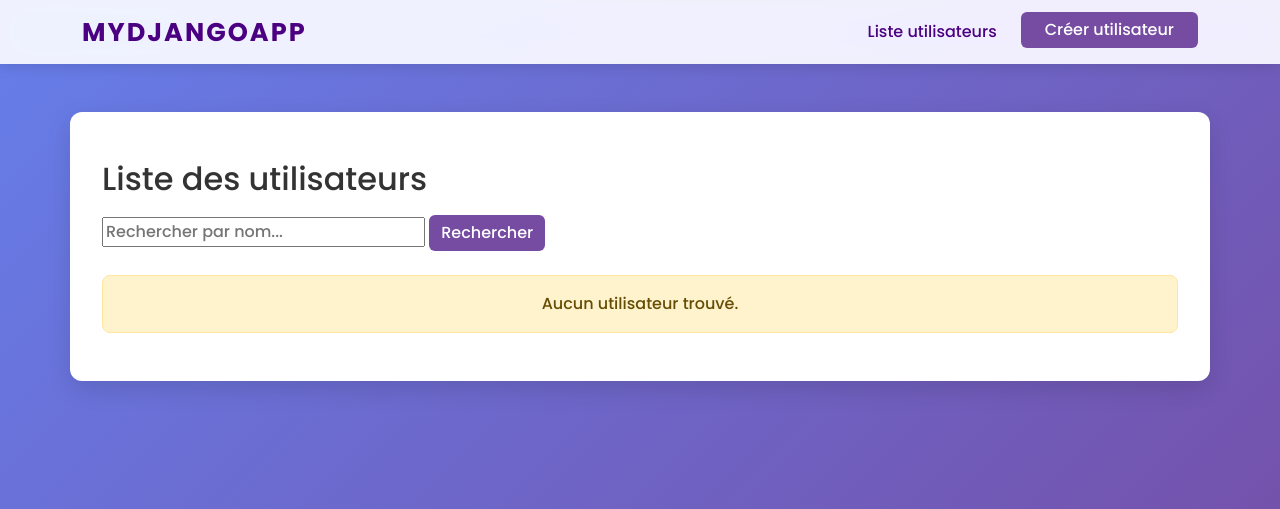
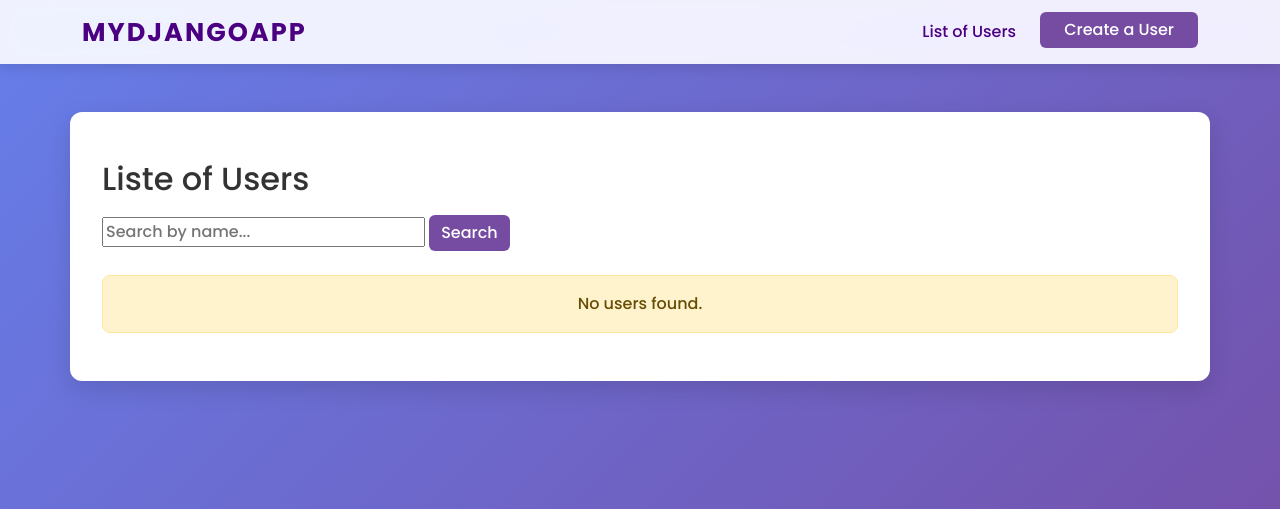
Before and after one commit to Saifeddine75/django_user_dashboard, a Django app: page / in a window 1280 px wide. Shown: the top 509 px of the page. Run offline with Django 3.2, Linux system fonts and the light colour scheme.

Commit message:
Translate to english

```diff
--- a/templates/base.html
+++ b/templates/base.html
@@ -28,10 +28,10 @@
       <div class="collapse navbar-collapse" id="navbarNav">
         <ul class="navbar-nav ms-auto gap-3">
           <li class="nav-item">
-            <a class="nav-link" href="{% url 'user-list' %}">Liste utilisateurs</a>
+            <a class="nav-link" href="{% url 'user-list' %}">List of Users</a>
           </li>
           <li class="nav-item">
-            <a class="btn btn-primary px-4" href="{% url 'user-create' %}">Créer utilisateur</a>
+            <a class="btn btn-primary px-4" href="{% url 'user-create' %}">Create a User</a>
           </li>
         </ul>
       </div>
--- a/users/templates/users/user_create.html
+++ b/users/templates/users/user_create.html
@@ -1,6 +1,6 @@
 {% extends "base.html" %}
 {% block content %}
-   <h2>{{ title|default:"Formulaire" }}</h2>
+   <h2>{{ title|default:"Form" }}</h2>
     <div>
     <form method="post">
         {% csrf_token %}
@@ -19,6 +19,6 @@
             </div>
         {% endfor %}
     </div>
-    <button type="submit" class="btn btn-primary mt-4">Valider</button>
+    <button type="submit" class="btn btn-primary mt-4">Submit</button>
 
 {% endblock %}
--- a/users/templates/users/user_list.html
+++ b/users/templates/users/user_list.html
@@ -1,11 +1,11 @@
 {% extends "base.html" %}
 {% block content %}
-<h2>Liste des utilisateurs</h2>
+<h2>Liste of Users</h2>
 
 <div class="mt-3 mb-4">
   <form method="get" action="">
-      <input type="text" name="q" placeholder="Rechercher par nom..." value="{{ request.GET.q }}">
-      <button type="submit" class="btn btn-primary">Rechercher</button>
+      <input type="text" name="q" placeholder="Search by name..." value="{{ request.GET.q }}">
+      <button type="submit" class="btn btn-primary">Search</button>
   </form>
 </div>
 
@@ -25,7 +25,7 @@
     {% endfor %}
   </div>
 {% else %}
-  <div class="alert alert-warning text-center">Aucun utilisateur trouvé.</div>
+  <div class="alert alert-warning text-center">No users found.</div>
 {% endif %}
 
 
```
